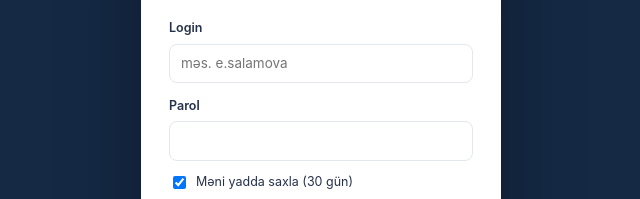
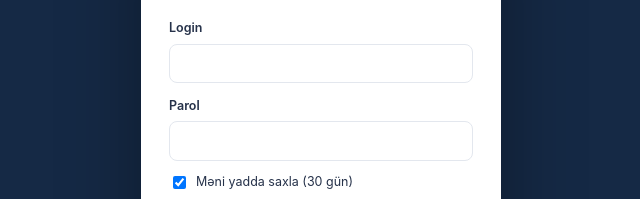
Before and after one commit to tofigkamal-netizen/yashatlayiheler, a plain HTML site: page index.html in a window 1280 px wide. Shown: the part 303-502 px from the top of the page, 319-959 px from the left. Drawn offline with Linux system fonts and the light colour scheme.

Commit message:
Update login form by removing placeholder text
Removed placeholder text from username input field.

```diff
--- a/index.html
+++ b/index.html
@@ -1836,7 +1836,7 @@ renderAll();
   <form autocomplete="on">
     <h1>Prototipə giriş</h1>
     <p class="qx-sub" id="qx-login-sub">Rəy bildirmək üçün daxil olun</p>
-    <div class="qx-field"><label for="qx-l">Login</label><input type="text" id="qx-l" name="username" autocomplete="username" placeholder="məs. e.salamova" required></div>
+    <div class="qx-field"><label for="qx-l">Login</label><input type="text" id="qx-l" name="username" autocomplete="username"  required></div>
     <div class="qx-field"><label for="qx-p">Parol</label><input type="password" id="qx-p" name="password" autocomplete="current-password" required></div>
     <label class="qx-check" style="margin:-2px 0 14px;"><input type="checkbox" id="qx-remember" checked> Məni yadda saxla (30 gün)</label>
     <div class="qx-err" id="qx-login-err"></div>
```
